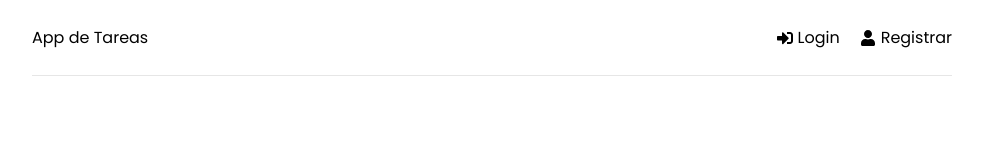
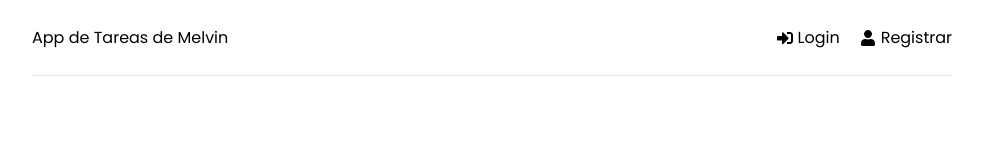
Before and after one commit to melvin1207/tareas-front, a React (Vite) app: page /login in a window 1280 px wide. Shown: the top 141 px of the page, without its empty margins (148-1131 px from the left). Built offline with nearby package versions, Linux system fonts and the light colour scheme.

Commit message:
cambio de nombre

```diff
--- a/src/components/Header.jsx
+++ b/src/components/Header.jsx
@@ -19,7 +19,7 @@ const Header = () => {
   return (
     <header className='header'>
       <div className='logo'>
-        <Link to = '/'>App de Tareas</Link>
+        <Link to = '/'>App de Tareas de Melvin</Link>
       </div>
       <ul>
         {user ? (
```
